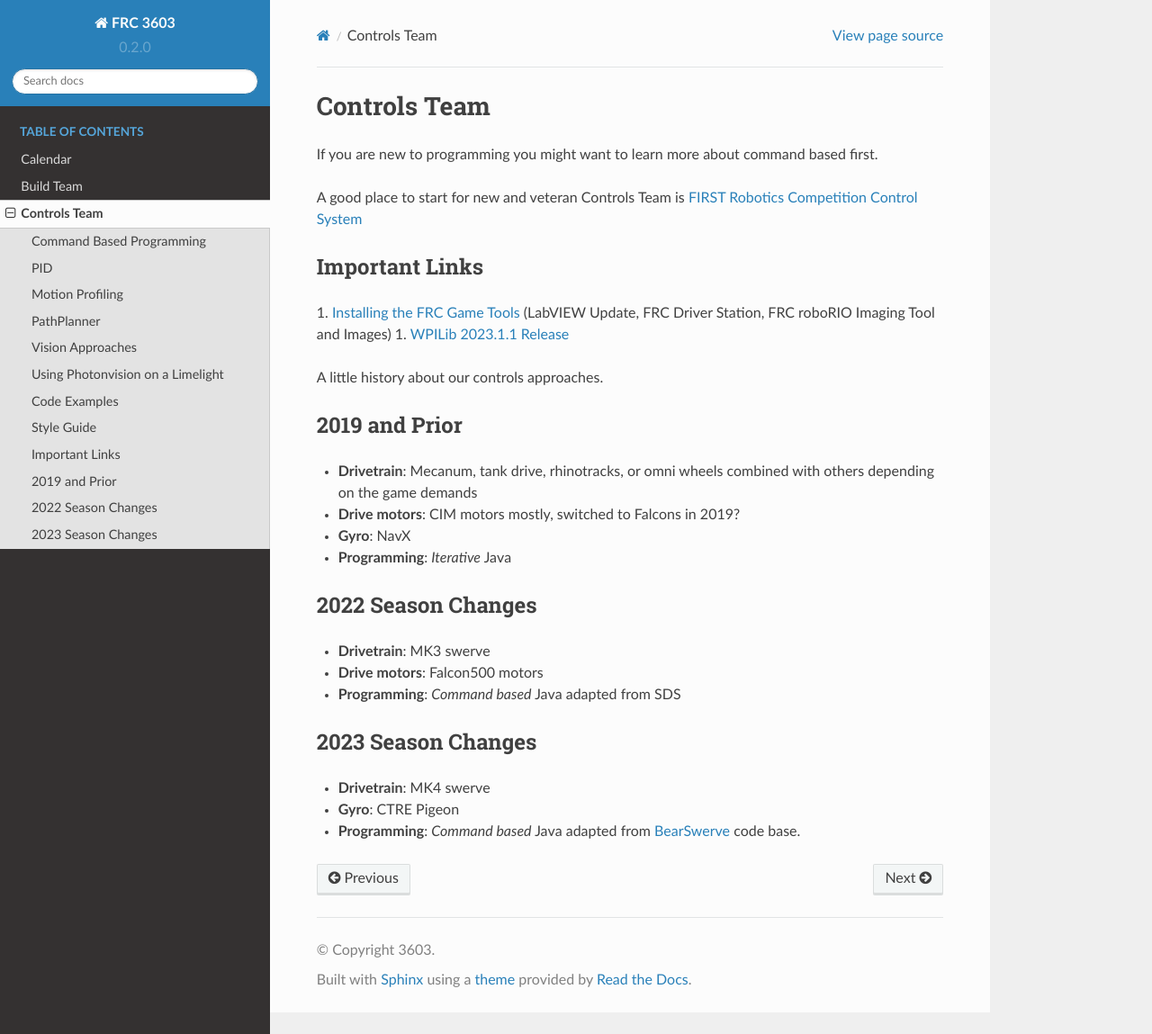
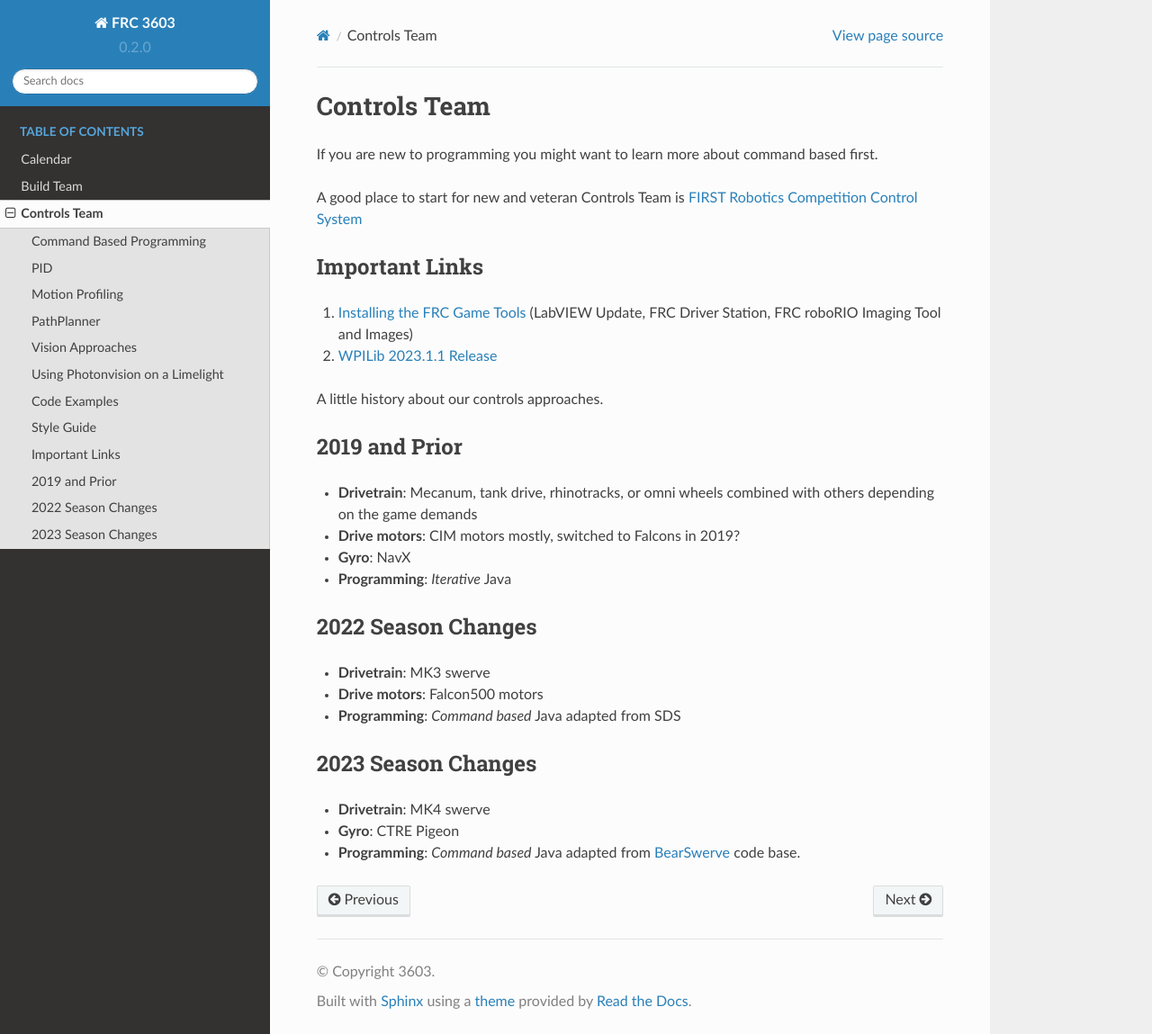
Before and after one commit to CyberCoyotes/3603-CodingHandbook, a Sphinx documentation site: the page built from docs/source/team-controls.rst, in a window 1280 px wide and 1149 px high. Shown: the whole window at 90% size. Built offline with Sphinx 7.4.7 and the Read the Docs theme 2.0.0, drawn with Linux system fonts in a browser that asks for light colours.

Commit message:
Update team-controls.rst

```diff
--- a/docs/source/team-controls.rst
+++ b/docs/source/team-controls.rst
@@ -29,7 +29,7 @@ A good place to start for new and veteran Controls Team is `FIRST Robotics Compe
 Important Links
 ----
 1. `Installing the FRC Game Tools <https://www.ni.com/en-us/support/downloads/drivers/download.frc-game-tools.html#473762>`_ (LabVIEW Update, FRC Driver Station, FRC roboRIO Imaging Tool and Images)
-1. `WPILib 2023.1.1 Release <https://github.com/wpilibsuite/allwpilib/releases/tag/v2023.1.1>`_
+2. `WPILib 2023.1.1 Release <https://github.com/wpilibsuite/allwpilib/releases/tag/v2023.1.1>`_
 
 
 A little history about our controls approaches.
```
